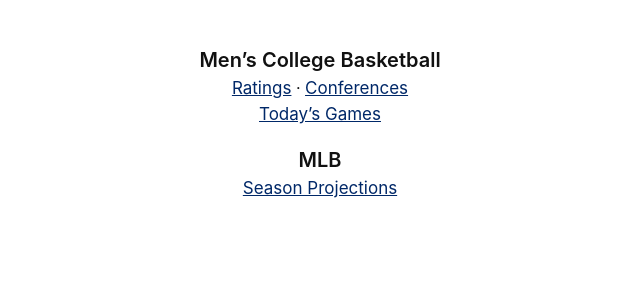
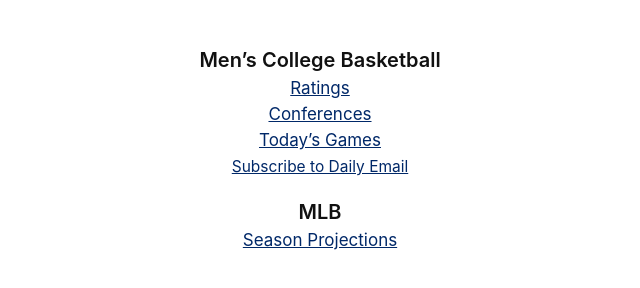
Before and after one commit to sameer-ohri/sameer-ohri.github.io, a plain HTML site: page index.html in a window 1280 px wide. Shown: the whole page, without its empty margins (320-960 px from the left). Drawn offline with Linux system fonts and the light colour scheme.

Commit message:
Home page: daily email link; basketball links one per line
Co-Authored-By: Claude Sonnet 5.5 <noreply@anthropic.com>

```diff
--- a/index.html
+++ b/index.html
@@ -26,13 +26,16 @@
     .group { margin: 0 0 24px; }
     .label { font-size: 20px; font-weight: 600; color: #111; margin: 0 0 6px; }
     a { color: #002868; font-size: 17px; }
+    .email-link { font-size: 15.5px; }
   </style>
 </head>
 <body>
   <div class="group">
     <div class="label">Men&rsquo;s College Basketball</div>
-    <div><a href="/ncaam/ratings/">Ratings</a> · <a href="/ncaam/conferences/">Conferences</a></div>
+    <div><a href="/ncaam/ratings/">Ratings</a></div>
+    <div style="margin-top: 6px"><a href="/ncaam/conferences/">Conferences</a></div>
     <div style="margin-top: 6px"><a href="/ncaam/games-of-the-day/">Today&rsquo;s Games</a></div>
+    <div style="margin-top: 6px"><a class="email-link" href="/ncaam/daily-email/">Subscribe to Daily Email</a></div>
   </div>
   <div class="group">
     <div class="label">MLB</div>
```
